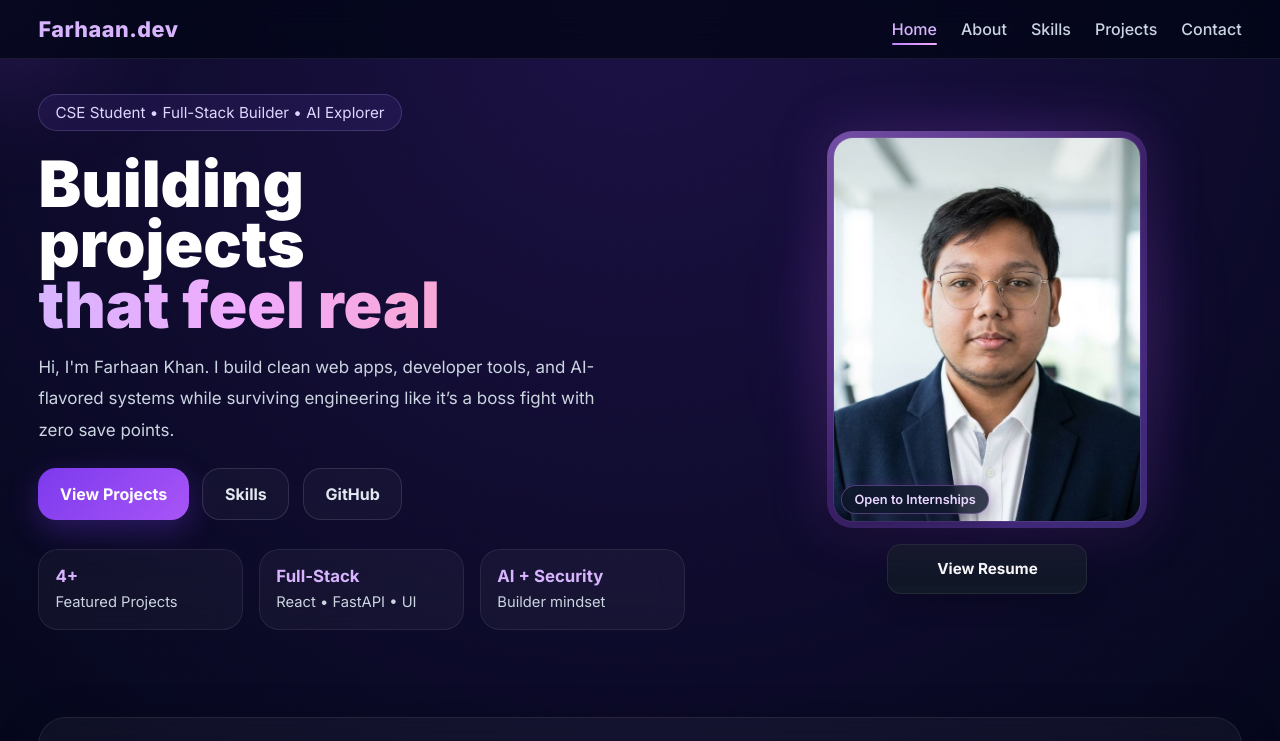
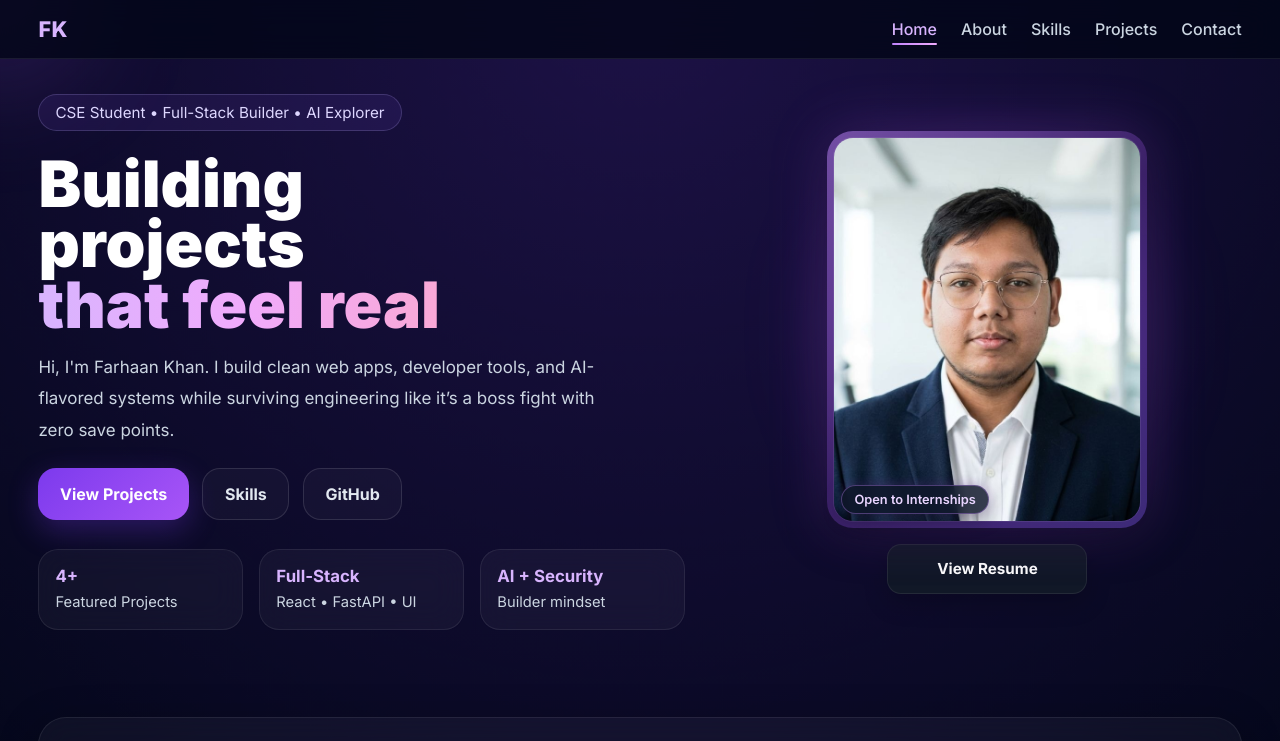
Before and after one commit to Far-200/portfolio-site, a React (Vite) app in the folder site/: page / in a window 1280 px wide. Shown: the top 741 px of the page. Built offline with nearby package versions, Linux system fonts and the light colour scheme.

Commit message:
Changed Farhaan.dev to FK

```diff
--- a/site/src/components/Footer.jsx
+++ b/site/src/components/Footer.jsx
@@ -13,7 +13,7 @@ function Footer() {
     >
       <div className="footer-container">
         <div className="footer-brand">
-          <h3>Farhaan.dev</h3>
+          <h3>FK</h3>
           <p>Building practical projects and clean web experiences.</p>
         </div>
 
--- a/site/src/components/NavBar.jsx
+++ b/site/src/components/NavBar.jsx
@@ -11,7 +11,7 @@ function NavBar() {
     <nav className="navbar">
       <div className="nav-container">
         <NavLink to="/" className="logo" onClick={closeMenu}>
-          Farhaan.dev
+          FK
         </NavLink>
 
         <button
```
